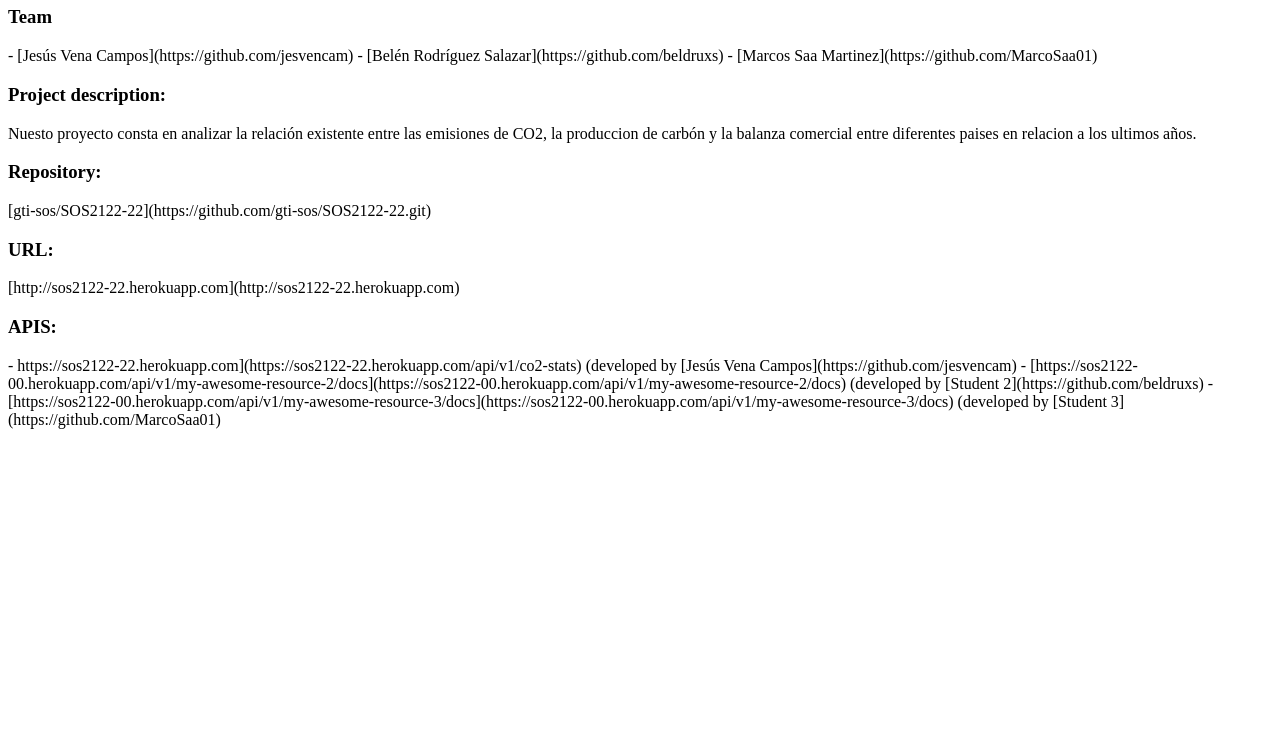
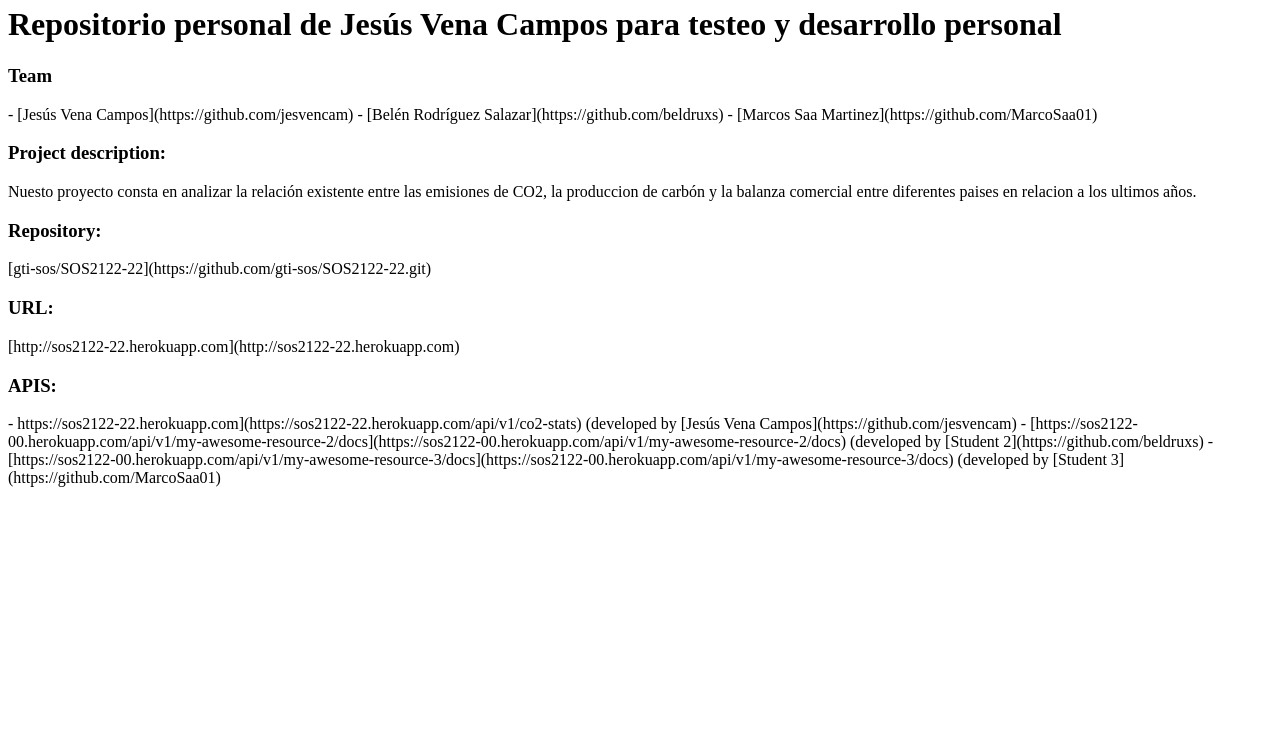
Before and after one commit to jesvencam/sos2122-jvc, a website: page public/index.html in a window 1280 px wide. Shown: the part 60-800 px from the top of the page. Drawn offline with Linux system fonts and the light colour scheme.

Commit message:
Pequeña modificacion del index.html

```diff
--- a/public/index.html
+++ b/public/index.html
@@ -1,7 +1,7 @@
 <html>
     <body>
         <h1>SOS2122-22</h1>
-
+        <h1>Repositorio personal de Jesús Vena Campos para testeo y desarrollo personal</h1>
         <h3>Team</h3>
         - [Jesús Vena Campos](https://github.com/jesvencam)
         - [Belén Rodríguez Salazar](https://github.com/beldruxs)
```
